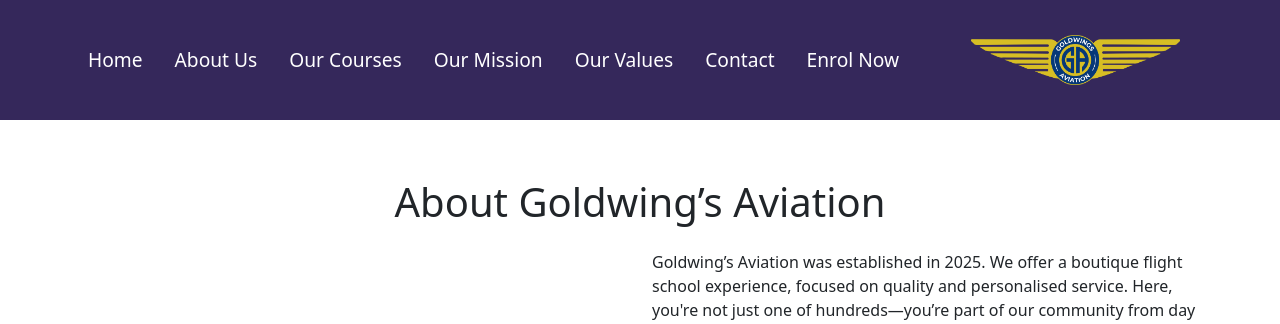
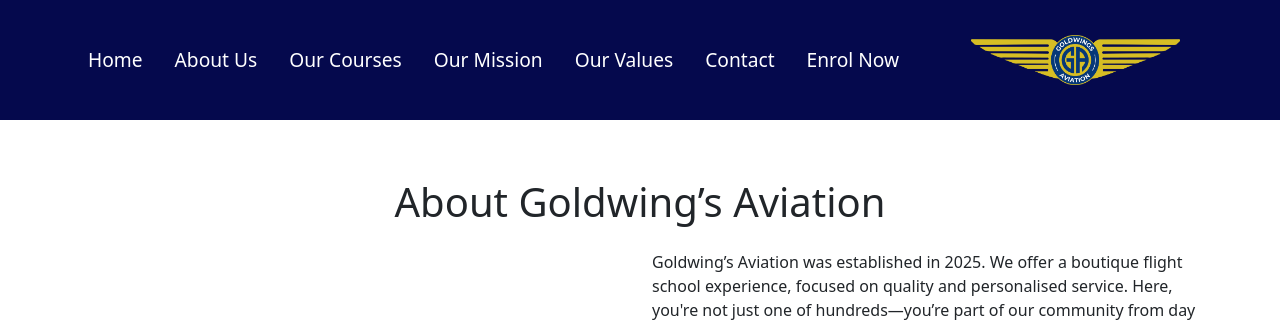
Before and after one commit to stackAli/Aviation-school, a Flask app: page /about in a window 1280 px wide. Shown: the top 324 px of the page. Run offline with Flask 3, Linux system fonts and the light colour scheme.

Commit message:
Update base.html

```diff
--- a/templates/base.html
+++ b/templates/base.html
@@ -17,7 +17,7 @@
     .navbar-custom {
       height: 15vh;
       font-size: 1.2rem;
-      background-color: #35285b;
+      background-color: #05094d;
       padding-top: 0.8rem;
       padding-bottom: 0.8rem;
       position: relative;
@@ -38,7 +38,7 @@
     }
 
     .navbar-collapse {
-      background-color: #35285b;
+      background-color: #05094d;
       position: absolute;
       top: 100%;
       left: 0;
```
